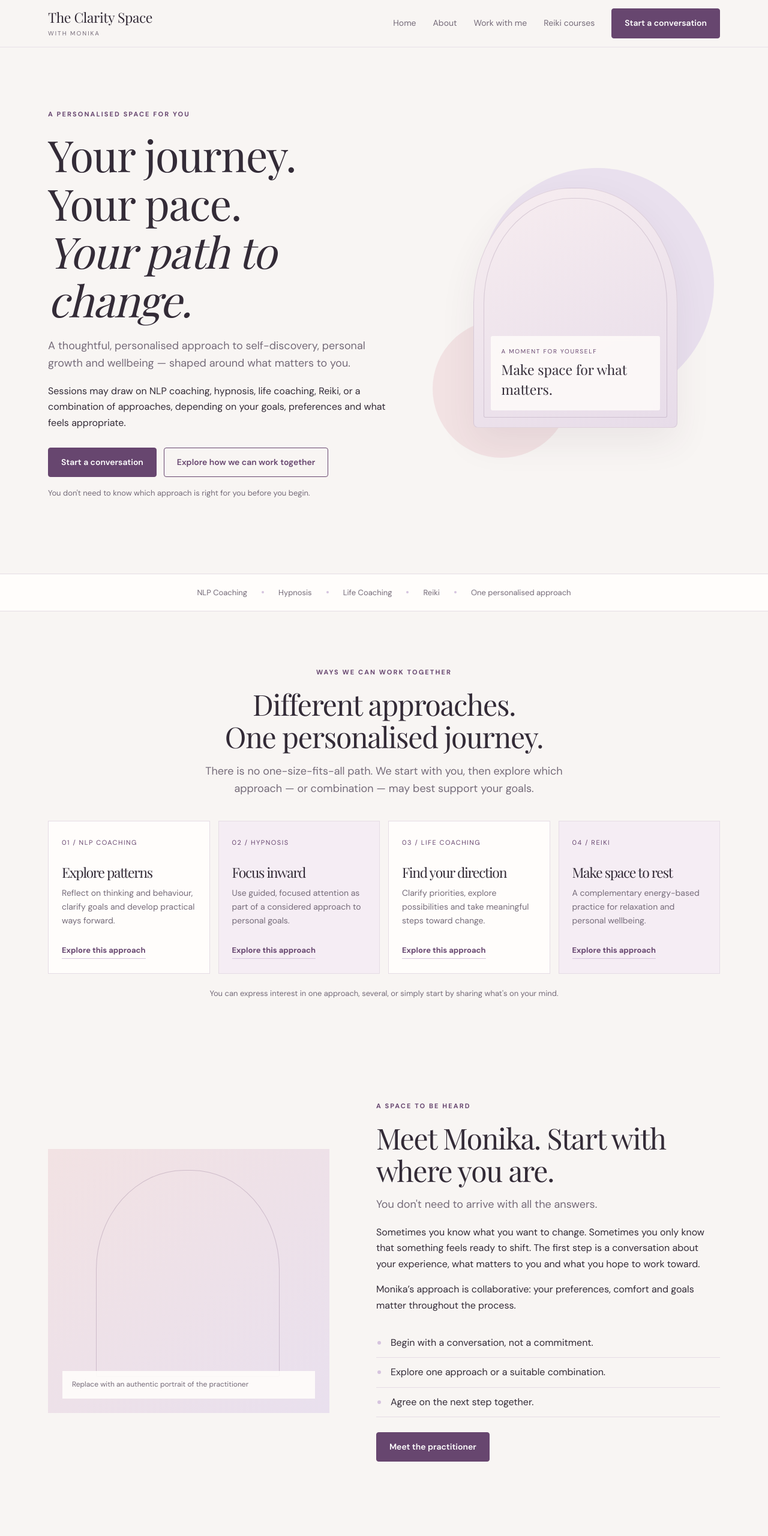
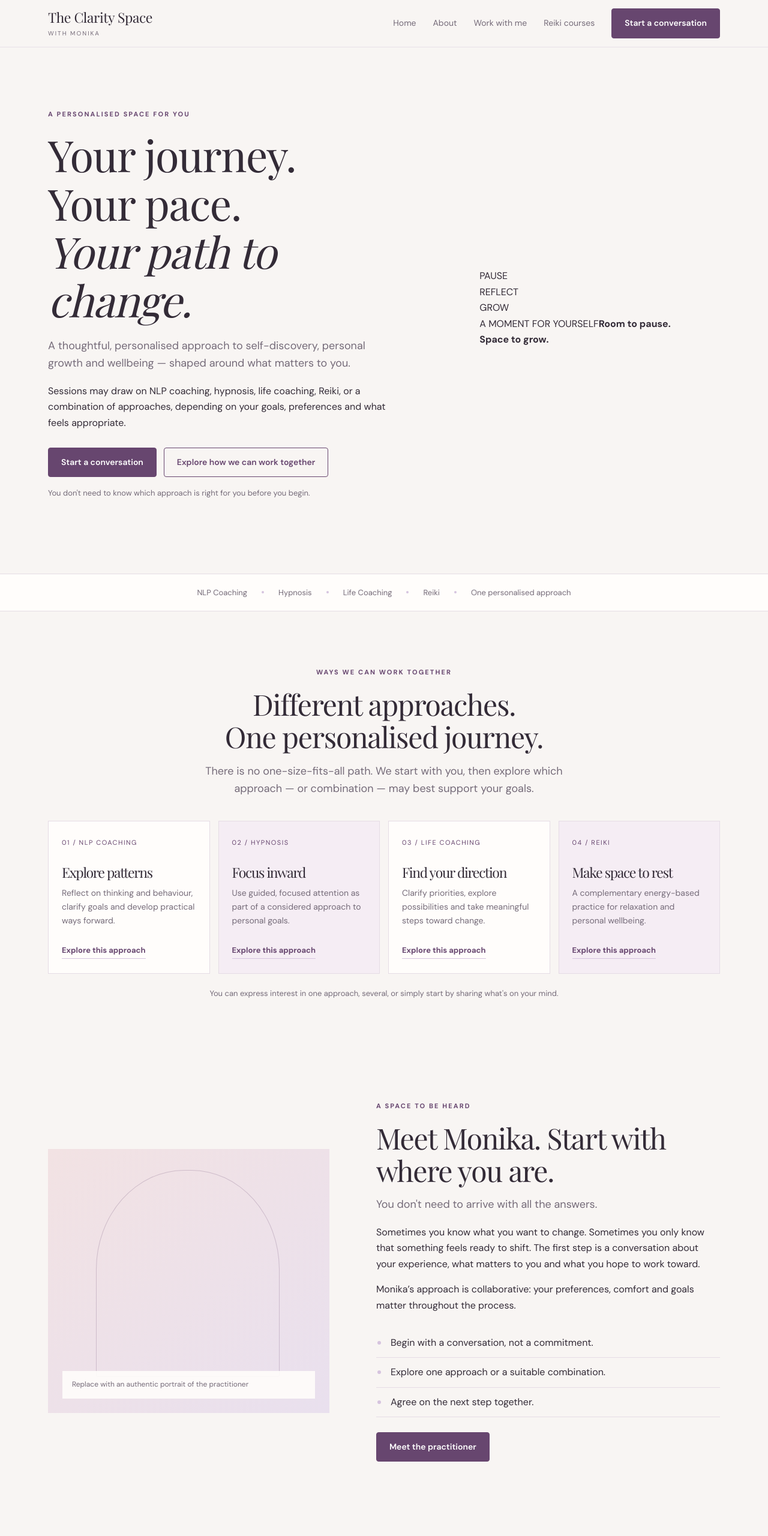
Before and after one commit to pawankp550/clarity-space, a plain HTML site: page index.html in a window 1280 px wide. Shown: the top 2560 px of the page at 60% size. Drawn offline with nearby package versions, Linux system fonts and the light colour scheme.

Commit message:
updated content

```diff
--- a/index.html
+++ b/index.html
@@ -1,17 +1,189 @@
 <!doctype html>
-<html lang="en"><head><meta charset="utf-8"><meta name="viewport" content="width=device-width, initial-scale=1"><meta name="description" content="The Clarity Space with Monika offers personalised NLP coaching, hypnosis, life coaching, relaxation guidance and Reiki sessions."><title>The Clarity Space with Monika | Coaching & Wellbeing</title><link rel="canonical" href="https://www.example.com/"><link rel="stylesheet" href="assets/styles.css"></head><body>
-<a class="skip" href="#main">Skip to content</a><header class="site-header"><div class="wrap nav"><a class="brand" href="index.html">The Clarity Space<small>with Monika</small></a><button class="nav-toggle" aria-expanded="false" aria-controls="primary-nav">Menu</button><nav id="primary-nav" class="navlinks"><a href="index.html">Home</a><a href="about.html">About</a><a href="work-with-me.html">Work with me</a><a href="courses.html">Reiki courses</a><a class="btn" href="contact.html">Start a conversation</a></nav></div></header>
-<main id="main">
-<section class="hero"><div class="wrap hero-grid"><div class="hero-copy"><p class="eyebrow">A personalised space for you</p><h1 class="serif">Your journey.<br>Your pace.<br><em>Your path to change.</em></h1><p class="lead">A thoughtful, personalised approach to self-discovery, personal growth and wellbeing — shaped around what matters to you.</p><p>Sessions may draw on NLP coaching, hypnosis, life coaching, Reiki, or a combination of approaches, depending on your goals, preferences and what feels appropriate.</p><div class="hero-actions"><a class="btn" href="contact.html">Start a conversation</a><a class="btn btn-outline" href="work-with-me.html">Explore how we can work together</a></div><p class="small" style="margin-top:16px">You don't need to know which approach is right for you before you begin.</p></div><div class="hero-art" aria-label="Abstract lavender and blush artwork"><div class="art-orb orb-one"></div><div class="art-orb orb-two"></div><div class="art-panel"><div class="art-note"><span>A moment for yourself</span><strong>Make space for what matters.</strong></div></div></div></div></section>
-<div class="trust-strip"><div class="wrap trust-inner"><span>NLP Coaching</span><span class="dot"></span><span>Hypnosis</span><span class="dot"></span><span>Life Coaching</span><span class="dot"></span><span>Reiki</span><span class="dot"></span><span>One personalised approach</span></div></div>
-<section class="section"><div class="wrap"><div class="section-head center"><p class="eyebrow">Ways we can work together</p><h2 class="serif">Different approaches.<br>One personalised journey.</h2><p class="lead">There is no one-size-fits-all path. We start with you, then explore which approach — or combination — may best support your goals.</p></div><div class="approach-grid">
-<article class="approach-card"><div class="card-number">01 / NLP COACHING</div><h3 class="serif">Explore patterns</h3><p>Reflect on thinking and behaviour, clarify goals and develop practical ways forward.</p><a class="text-link" href="work-with-me.html#nlp">Explore this approach</a></article>
-<article class="approach-card"><div class="card-number">02 / HYPNOSIS</div><h3 class="serif">Focus inward</h3><p>Use guided, focused attention as part of a considered approach to personal goals.</p><a class="text-link" href="work-with-me.html#hypnosis">Explore this approach</a></article>
-<article class="approach-card"><div class="card-number">03 / LIFE COACHING</div><h3 class="serif">Find your direction</h3><p>Clarify priorities, explore possibilities and take meaningful steps toward change.</p><a class="text-link" href="work-with-me.html#life-coaching">Explore this approach</a></article>
-<article class="approach-card"><div class="card-number">04 / REIKI</div><h3 class="serif">Make space to rest</h3><p>A complementary energy-based practice for relaxation and personal wellbeing.</p><a class="text-link" href="work-with-me.html#reiki">Explore this approach</a></article>
-</div><p class="small" style="text-align:center;margin-top:22px">You can express interest in one approach, several, or simply start by sharing what's on your mind.</p></div></section>
-<section class="section-tight"><div class="wrap split"><div class="portrait-placeholder"><div class="portrait-label">Replace with an authentic portrait of the practitioner</div></div><div><p class="eyebrow">A space to be heard</p><h2 class="serif">Meet Monika. Start with where you are.</h2><p class="lead">You don't need to arrive with all the answers.</p><p>Sometimes you know what you want to change. Sometimes you only know that something feels ready to shift. The first step is a conversation about your experience, what matters to you and what you hope to work toward.</p><p>Monika’s approach is collaborative: your preferences, comfort and goals matter throughout the process.</p><ul class="check-list"><li>Begin with a conversation, not a commitment.</li><li>Explore one approach or a suitable combination.</li><li>Agree on the next step together.</li></ul><a class="btn" href="about.html">Meet the practitioner</a></div></div></section>
-<section class="section"><div class="wrap"><div class="section-head"><p class="eyebrow">A simple starting point</p><h2 class="serif">How working together begins</h2><p class="lead">A clear, human process that leaves room for your individual needs.</p></div><div class="process-grid"><article class="process-step"><div class="num">STEP 01</div><h3 class="serif">Share what brings you here</h3><p>Tell us what you're looking for, what you'd like to explore, or what you hope could be different.</p></article><article class="process-step"><div class="num">STEP 02</div><h3 class="serif">Explore the options</h3><p>Discuss the approaches that may fit your goals and preferences, including any combination you are interested in.</p></article><article class="process-step"><div class="num">STEP 03</div><h3 class="serif">Agree on a way forward</h3><p>Before any approach or combination is used, discuss what it involves and make sure you feel comfortable proceeding.</p></article></div></div></section>
-<section class="section-tight"><div class="wrap"><div class="course-band"><div><p class="eyebrow">For those ready to learn Reiki</p><h2 class="serif">Reiki training</h2><p>Explore Reiki Level 1 and Level 2 training if you're interested in learning Reiki as a practice. These courses are separate from individual sessions.</p></div><a class="btn btn-outline" href="courses.html">Explore Reiki courses</a></div></div></section>
-<section class="section-tight"><div class="wrap"><div class="cta-band"><div><p class="eyebrow">Your first step can be simple</p><h2 class="serif">Not sure where to begin?</h2><p>Share a little about what you're looking for. You don't need to choose a method before reaching out.</p></div><a class="btn" href="contact.html">Start a conversation</a></div></div></section>
-</main><footer class="footer"><div class="wrap"><div class="footer-inner"><a class="brand" href="index.html">The Clarity Space<small>with Monika</small></a><div class="footer-links"><a href="about.html">About</a><a href="work-with-me.html">Work with me</a><a href="courses.html">Reiki courses</a><a href="contact.html">Contact</a></div></div><p class="footer-note">The services described are complementary wellbeing and coaching approaches and are not a substitute for medical or mental-health diagnosis or treatment. <span data-year></span> The Clarity Space.</p></div></footer><script src="assets/main.js"></script></body></html>
+<html lang="en">
+
+<head>
+    <meta charset="utf-8">
+    <meta name="viewport" content="width=device-width, initial-scale=1">
+    <meta name="description"
+        content="The Clarity Space with Monika offers personalised NLP coaching, hypnosis, life coaching, relaxation guidance and Reiki sessions.">
+    <title>The Clarity Space with Monika | Coaching & Wellbeing</title>
+    <link rel="canonical" href="https://www.example.com/">
+    <link rel="stylesheet" href="assets/styles.css">
+</head>
+
+<body>
+    <a class="skip" href="#main">Skip to content</a>
+    <header class="site-header">
+        <div class="wrap nav"><a class="brand" href="index.html">The Clarity Space<small>with Monika</small></a><button
+                class="nav-toggle" aria-expanded="false" aria-controls="primary-nav">Menu</button>
+            <nav id="primary-nav" class="navlinks"><a href="index.html">Home</a><a href="about.html">About</a><a
+                    href="work-with-me.html">Work with me</a><a href="courses.html">Reiki courses</a><a class="btn"
+                    href="contact.html">Start a conversation</a></nav>
+        </div>
+    </header>
+    <main id="main">
+        <section class="hero">
+            <div class="wrap hero-grid">
+                <div class="hero-copy">
+                    <p class="eyebrow">A personalised space for you</p>
+                    <h1 class="serif">Your journey.<br>Your pace.<br><em>Your path to change.</em></h1>
+                    <p class="lead">A thoughtful, personalised approach to self-discovery, personal growth and wellbeing
+                        — shaped around what matters to you.</p>
+                    <p>Sessions may draw on NLP coaching, hypnosis, life coaching, Reiki, or a combination of
+                        approaches, depending on your goals, preferences and what feels appropriate.</p>
+                    <div class="hero-actions"><a class="btn" href="contact.html">Start a conversation</a><a
+                            class="btn btn-outline" href="work-with-me.html">Explore how we can work together</a></div>
+                    <p class="small" style="margin-top:16px">You don't need to know which approach is right for you
+                        before you begin.</p>
+                </div>
+                <div class="hero-art" role="img"
+                    aria-label="Abstract editorial artwork in lavender and blush, representing pause, reflection and personal growth">
+                    <div class="hero-art-inner">
+                        <div class="art-sun"></div>
+                        <div class="art-ring ring-a"></div>
+                        <div class="art-ring ring-b"></div>
+                        <div class="art-ribbon ribbon-a"></div>
+                        <div class="art-ribbon ribbon-b"></div>
+                        <div class="art-word art-word-one">PAUSE</div>
+                        <div class="art-word art-word-two">REFLECT</div>
+                        <div class="art-word art-word-three">GROW</div>
+                        <div class="art-caption"><span>A MOMENT FOR YOURSELF</span><strong>Room to pause.<br>Space to
+                                grow.</strong></div>
+                    </div>
+                </div>
+            </div>
+        </section>
+        <div class="trust-strip">
+            <div class="wrap trust-inner"><span>NLP Coaching</span><span class="dot"></span><span>Hypnosis</span><span
+                    class="dot"></span><span>Life Coaching</span><span class="dot"></span><span>Reiki</span><span
+                    class="dot"></span><span>One personalised approach</span></div>
+        </div>
+        <section class="section">
+            <div class="wrap">
+                <div class="section-head center">
+                    <p class="eyebrow">Ways we can work together</p>
+                    <h2 class="serif">Different approaches.<br>One personalised journey.</h2>
+                    <p class="lead">There is no one-size-fits-all path. We start with you, then explore which approach —
+                        or combination — may best support your goals.</p>
+                </div>
+                <div class="approach-grid">
+                    <article class="approach-card">
+                        <div class="card-number">01 / NLP COACHING</div>
+                        <h3 class="serif">Explore patterns</h3>
+                        <p>Reflect on thinking and behaviour, clarify goals and develop practical ways forward.</p><a
+                            class="text-link" href="work-with-me.html#nlp">Explore this approach</a>
+                    </article>
+                    <article class="approach-card">
+                        <div class="card-number">02 / HYPNOSIS</div>
+                        <h3 class="serif">Focus inward</h3>
+                        <p>Use guided, focused attention as part of a considered approach to personal goals.</p><a
+                            class="text-link" href="work-with-me.html#hypnosis">Explore this approach</a>
+                    </article>
+                    <article class="approach-card">
+                        <div class="card-number">03 / LIFE COACHING</div>
+                        <h3 class="serif">Find your direction</h3>
+                        <p>Clarify priorities, explore possibilities and take meaningful steps toward change.</p><a
+                            class="text-link" href="work-with-me.html#life-coaching">Explore this approach</a>
+                    </article>
+                    <article class="approach-card">
+                        <div class="card-number">04 / REIKI</div>
+                        <h3 class="serif">Make space to rest</h3>
+                        <p>A complementary energy-based practice for relaxation and personal wellbeing.</p><a
+                            class="text-link" href="work-with-me.html#reiki">Explore this approach</a>
+                    </article>
+                </div>
+                <p class="small" style="text-align:center;margin-top:22px">You can express interest in one approach,
+                    several, or simply start by sharing what's on your mind.</p>
+            </div>
+        </section>
+        <section class="section-tight">
+            <div class="wrap split">
+                <div class="portrait-placeholder">
+                    <div class="portrait-label">Replace with an authentic portrait of the practitioner</div>
+                </div>
+                <div>
+                    <p class="eyebrow">A space to be heard</p>
+                    <h2 class="serif">Meet Monika. Start with where you are.</h2>
+                    <p class="lead">You don't need to arrive with all the answers.</p>
+                    <p>Sometimes you know what you want to change. Sometimes you only know that something feels ready to
+                        shift. The first step is a conversation about your experience, what matters to you and what you
+                        hope to work toward.</p>
+                    <p>Monika’s approach is collaborative: your preferences, comfort and goals matter throughout the
+                        process.</p>
+                    <ul class="check-list">
+                        <li>Begin with a conversation, not a commitment.</li>
+                        <li>Explore one approach or a suitable combination.</li>
+                        <li>Agree on the next step together.</li>
+                    </ul><a class="btn" href="about.html">Meet the practitioner</a>
+                </div>
+            </div>
+        </section>
+        <section class="section">
+            <div class="wrap">
+                <div class="section-head">
+                    <p class="eyebrow">A simple starting point</p>
+                    <h2 class="serif">How working together begins</h2>
+                    <p class="lead">A clear, human process that leaves room for your individual needs.</p>
+                </div>
+                <div class="process-grid">
+                    <article class="process-step">
+                        <div class="num">STEP 01</div>
+                        <h3 class="serif">Share what brings you here</h3>
+                        <p>Tell us what you're looking for, what you'd like to explore, or what you hope could be
+                            different.</p>
+                    </article>
+                    <article class="process-step">
+                        <div class="num">STEP 02</div>
+                        <h3 class="serif">Explore the options</h3>
+                        <p>Discuss the approaches that may fit your goals and preferences, including any combination you
+                            are interested in.</p>
+                    </article>
+                    <article class="process-step">
+                        <div class="num">STEP 03</div>
+                        <h3 class="serif">Agree on a way forward</h3>
+                        <p>Before any approach or combination is used, discuss what it involves and make sure you feel
+                            comfortable proceeding.</p>
+                    </article>
+                </div>
+            </div>
+        </section>
+        <section class="section-tight">
+            <div class="wrap">
+                <div class="course-band">
+                    <div>
+                        <p class="eyebrow">For those ready to learn Reiki</p>
+                        <h2 class="serif">Reiki training</h2>
+                        <p>Explore Reiki Level 1 and Level 2 training if you're interested in learning Reiki as a
+                            practice. These courses are separate from individual sessions.</p>
+                    </div><a class="btn btn-outline" href="courses.html">Explore Reiki courses</a>
+                </div>
+            </div>
+        </section>
+        <section class="section-tight">
+            <div class="wrap">
+                <div class="cta-band">
+                    <div>
+                        <p class="eyebrow">Your first step can be simple</p>
+                        <h2 class="serif">Not sure where to begin?</h2>
+                        <p>Share a little about what you're looking for. You don't need to choose a method before
+                            reaching out.</p>
+                    </div><a class="btn" href="contact.html">Start a conversation</a>
+                </div>
+            </div>
+        </section>
+    </main>
+    <footer class="footer">
+        <div class="wrap">
+            <div class="footer-inner"><a class="brand" href="index.html">The Clarity Space<small>with Monika</small></a>
+                <div class="footer-links"><a href="about.html">About</a><a href="work-with-me.html">Work with me</a><a
+                        href="courses.html">Reiki courses</a><a href="contact.html">Contact</a></div>
+            </div>
+            <p class="footer-note">The services described are complementary wellbeing and coaching approaches and are
+                not a substitute for medical or mental-health diagnosis or treatment. <span data-year></span> The
+                Clarity Space.</p>
+        </div>
+    </footer>
+    <script src="assets/main.js"></script>
+</body>
+
+</html>
```
